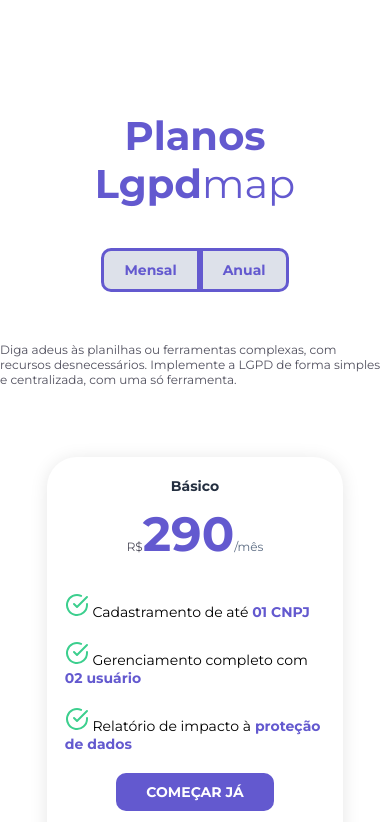
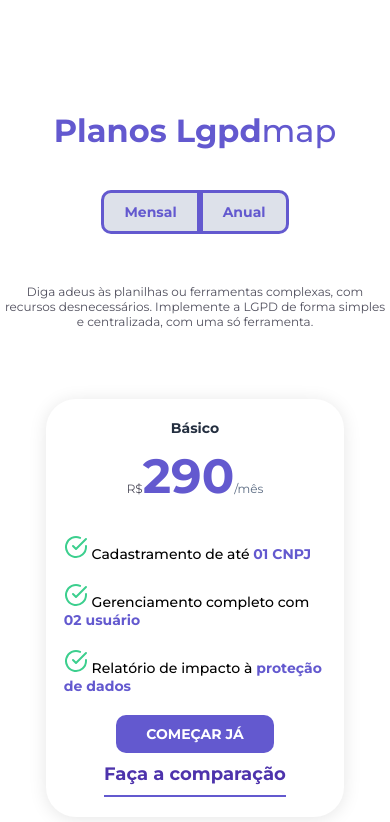
Before and after one commit to evlvs/lgpdmap, a Next.js app: page /plans in a window 390 px wide. Shown: the part 1000-1822 px from the top of the page. Built offline with nearby package versions, Linux system fonts and the light colour scheme.

Commit message:
scss fix

```diff
--- a/src/components/FAQ/styles.module.scss
+++ b/src/components/FAQ/styles.module.scss
@@ -39,6 +39,7 @@
       flex-direction: column;
       width: 100%;
       cursor: pointer;
+      font-weight: 500;
 
       &:last-child .accordionHead {
         border-bottom: 0;
--- a/src/components/Partners/styles.module.scss
+++ b/src/components/Partners/styles.module.scss
@@ -13,7 +13,8 @@
   z-index: 1;
 
   h2 {
-    width: 100%;
+    width: 80%;
+    max-width: 1200px;
     line-height: 120%;
     text-align: center;
   }
@@ -382,7 +383,6 @@
   }
 }
 
-
 @media only screen and (max-width: 768px) {
   .partnersMain {
     height: auto;
--- a/src/components/Plans/styles.module.scss
+++ b/src/components/Plans/styles.module.scss
@@ -236,6 +236,10 @@
 @media only screen and (max-width: 768px) {
   .plans {
     flex-direction: column-reverse;
+    .plansIllustration {
+      padding: 20px 0;
+      max-width: 90%;
+    }
 
     .callToAction {
       margin: 0;
--- a/src/components/PlansPage/styles.module.scss
+++ b/src/components/PlansPage/styles.module.scss
@@ -46,6 +46,7 @@
   p {
     max-width: 1000px;
     margin: 50px auto;
+    text-align: center;
   }
   ul.plans {
     display: flex;
@@ -53,7 +54,6 @@
     justify-content: space-around;
     list-style: none;
     width: 100%;
-    overflow-x: auto;
 
     li {
       width: 23%;
@@ -142,6 +142,7 @@
           padding: 0;
           text-align: left;
           display: block;
+          font-weight: 500;
 
           strong {
             color: #6359cf;
@@ -282,3 +283,10 @@
     }
   }
 }
+@media (min-width: 769px) and (max-width: 1680px) {
+  h2 {
+    width: 80%;
+    max-width: 586px;
+    font-size: 36px;
+  }
+}
--- a/src/components/Presentation/styles.module.scss
+++ b/src/components/Presentation/styles.module.scss
@@ -43,7 +43,7 @@
     animation: illustration 3s linear infinite;
 
     img {
-      width: 100%;
+      width: 150%;
       overflow: hidden;
     }
 
@@ -152,7 +152,6 @@
   }
 }
 
-
 @media only screen and (max-width: 768px) {
   .banner {
     height: auto;
--- a/src/pages/index.tsx
+++ b/src/pages/index.tsx
@@ -15,7 +15,6 @@
   autoplay: false,
   controls: true,
   poster: './assets/video-bg.png',
-  responsive: true,
   width: '720',
   sources: [
     {
--- a/src/styles/globals.scss
+++ b/src/styles/globals.scss
@@ -1,4 +1,4 @@
-@import url('https://fonts.googleapis.com/css2?family=Montserrat:wght@400;700;900&display=swap');
+@import url('https://fonts.googleapis.com/css2?family=Montserrat:wght@400;500;700;900&display=swap');
 
 * {
   margin: 0;
@@ -91,7 +91,7 @@
 
 h4 {
   font-size: 20px;
-  font-weight: 300;
+  font-weight: 500;
   color: #51505e;
 }
 
@@ -139,6 +139,10 @@
   font-size: 22px;
 }
 
+.c-player__screen {
+  width: 80%;
+}
+
 .vjs-lgpd.video-js {
   color: #4d33ac;
   box-shadow: 0 0 3rem #4d33ac;
@@ -174,8 +178,8 @@
 }
 
 .vjs-icon-placeholder {
-  width: 100%;
-  height: 100%;
+  // width: 100%;
+  // height: 100%;
   display: flex !important;
   justify-content: center;
   align-items: center;
@@ -183,6 +187,25 @@
 
 .vjs-poster {
   background-size: cover !important;
+}
+// .video-js .vjs-tech {
+//   height: auto !important;
+// }
+
+.vjs-icon-play,
+.video-js .vjs-play-control .vjs-icon-placeholder,
+.video-js .vjs-big-play-button .vjs-icon-placeholder:before,
+.vjs-icon-volume-high,
+.video-js .vjs-mute-control .vjs-icon-placeholder,
+.video-js *,
+.video-js *:before,
+.video-js *:after {
+  text-shadow: 3px 3px 6px #4d33ac;
+}
+
+.video-js .vjs-volume-level,
+.video-js .vjs-play-progress {
+  background-color: #4d33ac !important;
 }
 
 .video-js .vjs-control-bar {
@@ -199,10 +222,10 @@
   content: '\f103' !important;
 }
 
-.vjs_video_3-dimensions {
-  width: 720px !important;
-  height: 480px !important;
-}
+// .vjs_video_3-dimensions {
+//   width: 720px !important;
+//   height: 480px !important;
+// }
 
 .vjs-has-started .videoIcons .twitterIcons,
 .vjs-has-started .videoIcons .sendIcons,
@@ -214,7 +237,7 @@
 
 .videoIcons {
   position: absolute;
-  top: 0;
+  top: -80px;
   z-index: 2;
 
   .twitterIcons {
@@ -647,7 +670,7 @@
   h2 {
     width: 100%;
     max-width: 300px;
-    font-size: 40px;
+    font-size: 32px;
   }
   p {
     font-size: 12px;
@@ -662,7 +685,6 @@
   .vjs_video_3-dimensions {
     width: 90% !important;
     max-width: 720px;
-    height: 320px !important;
   }
 
   .videoIcons {
```
Also changed, not shown: src/components/KnowMore/styles.module.scss (line endings or trailing spaces).
